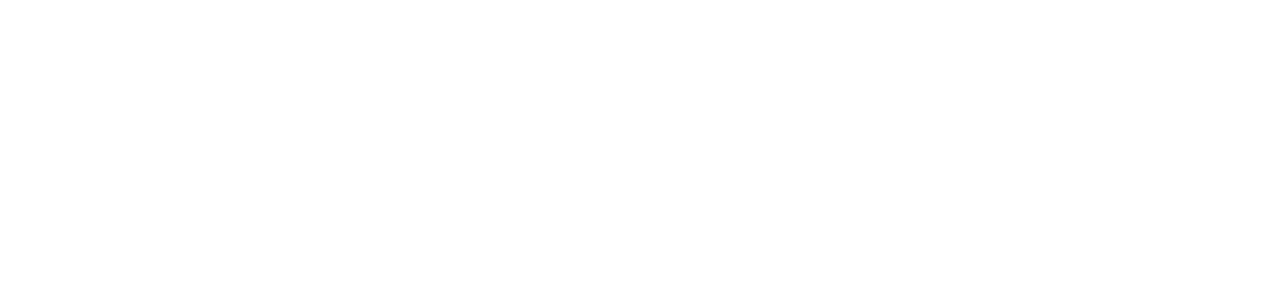
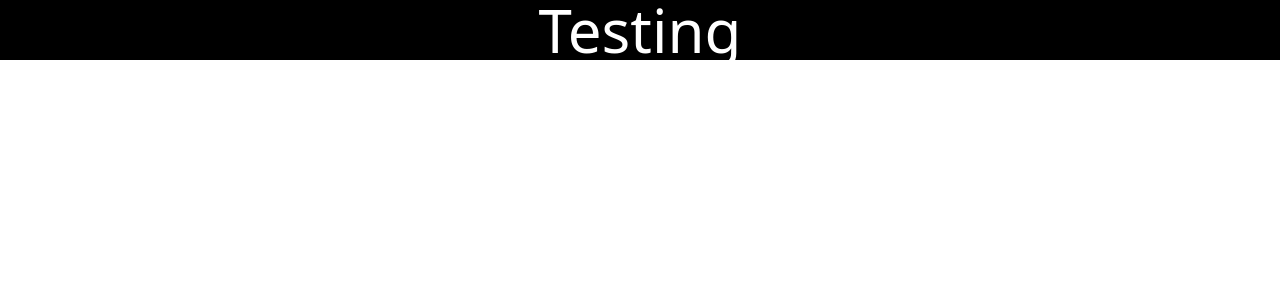
Before and after one commit to Mogakamo/AT-Hackathon, a React (Vite) app in the folder frontend/: page / in a window 1280 px wide. Shown: the top 300 px of the page. Built offline with nearby package versions, Linux system fonts and the light colour scheme.

Commit message:
tailwind is working

```diff
--- a/frontend/src/App.tsx
+++ b/frontend/src/App.tsx
@@ -7,7 +7,7 @@
 
   return (
     <div className="App">
-
+      <h1 className='text-6xl bg-black text-white'>Testing</h1>
     </div>
   )
 }
```
